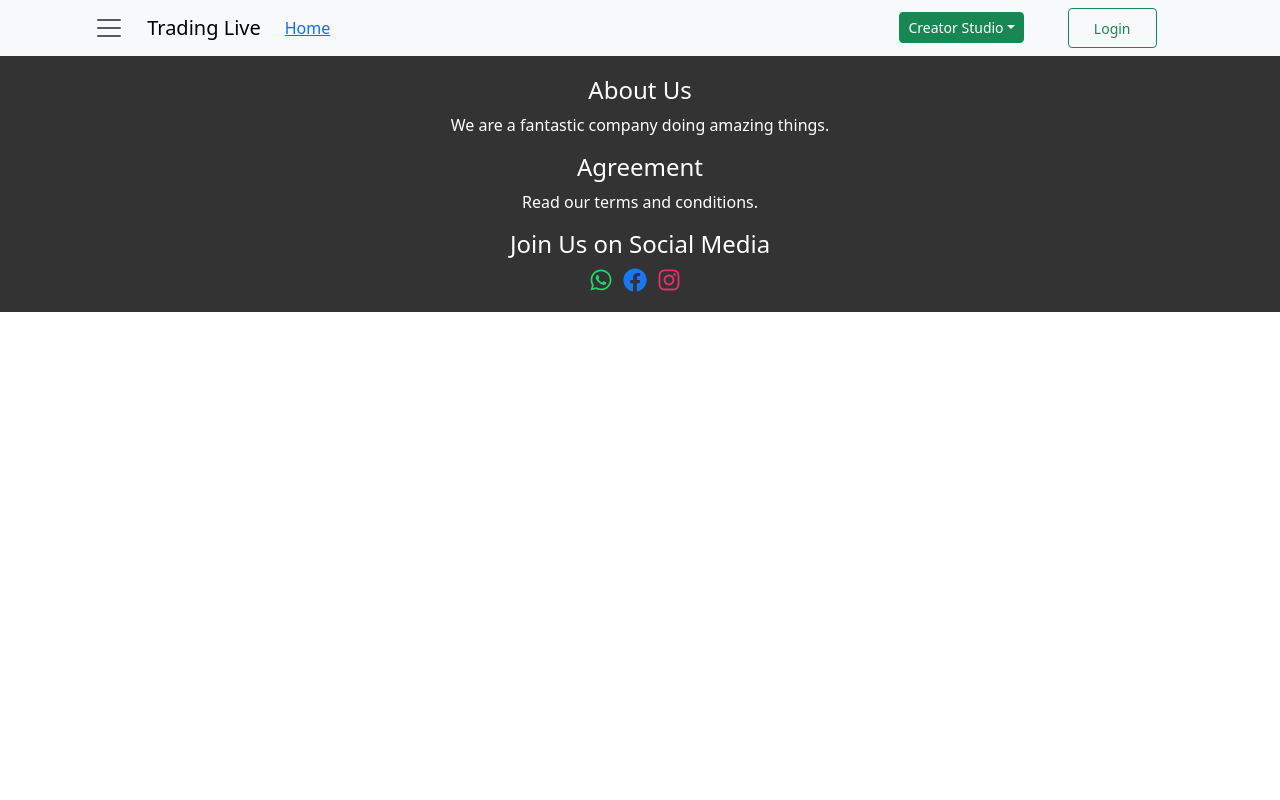
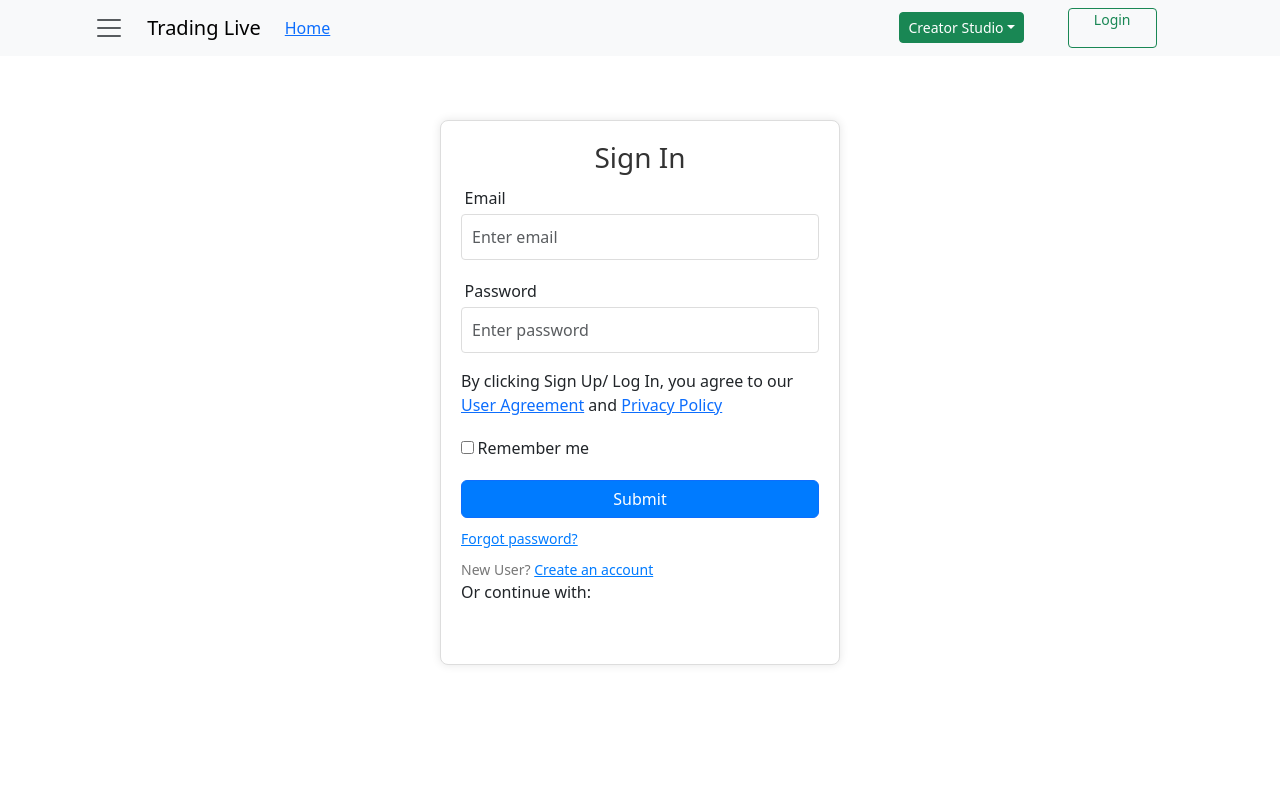
Before and after one commit to basit-nazir-memon/tradewise, a React (Create React App) app: page /Login in a window 1280 px wide. Shown: the top 800 px of the page. Built offline with nearby package versions, Linux system fonts and the light colour scheme.

Commit message:
routes manipulation

```diff
--- a/package.json
+++ b/package.json
@@ -6,6 +6,7 @@
     "@fortawesome/fontawesome-svg-core": "^6.5.1",
     "@fortawesome/free-solid-svg-icons": "^6.5.1",
     "@fortawesome/react-fontawesome": "^0.2.0",
+    "@react-oauth/google": "^0.12.1",
     "@testing-library/jest-dom": "^5.17.0",
     "@testing-library/react": "^13.4.0",
     "@testing-library/user-event": "^13.5.0",
@@ -26,8 +27,8 @@
   },
   "scripts": {
     "start": "react-scripts start",
-    "predeploy" : "npm run build",
-    "deploy" : "gh-pages -d build",
+    "predeploy": "npm run build",
+    "deploy": "gh-pages -d build",
     "build": "react-scripts build",
     "test": "react-scripts test",
     "eject": "react-scripts eject"
--- a/src/App.js
+++ b/src/App.js
@@ -6,12 +6,14 @@ import Ebooks from './pages/Ebooks';
 import Lecturerdetails from './pages/lecturerdetails';
 import Topnavbar from './components/Navbar'
 import Footer from './components/footer';
+import Login from './components/authentication/Login';
 
 function App() {
   return (
       <Router>
         <Topnavbar />
         <Routes>
+          <Route path={'/Login'} element={<Login />}/>
           <Route path={"/"} element={<HomePage />} />
           <Route path='/ebooks' element={<Ebooks/>}/>
           <Route path='/lecturer' element={<Lecturerdetails/>}/>
--- a/src/components/Navbar.js
+++ b/src/components/Navbar.js
@@ -1,8 +1,14 @@
-import { useState } from 'react';
-import { Link } from 'react-router-dom';
-import { Navbar, Container, Nav, Offcanvas, Button, Dropdown } from 'react-bootstrap';
-import 'bootstrap/dist/css/bootstrap.min.css';
-
+import { useState } from "react";
+import { Link } from "react-router-dom";
+import {
+  Navbar,
+  Container,
+  Nav,
+  Offcanvas,
+  Button,
+  Dropdown,
+} from "react-bootstrap";
+import "bootstrap/dist/css/bootstrap.min.css";
 
 function Topnav() {
   const [showOffcanvas, setShowOffcanvas] = useState(false);
@@ -13,39 +19,79 @@ function Topnav() {
     <>
       <Navbar bg="light" expand="lg">
         <Container>
-                    <Offcanvas show={showOffcanvas} onHide={() => setShowOffcanvas(false)}>
-
+          <Offcanvas
+            show={showOffcanvas}
+            onHide={() => setShowOffcanvas(false)}
+          >
             <Offcanvas.Header closeButton>
               <Offcanvas.Title>Menu</Offcanvas.Title>
             </Offcanvas.Header>
             <Offcanvas.Body>
-                            <hr className="dropdown-divider" style={{ borderTop: '1px solid #e0e0e0' }} />
+              <hr
+                className="dropdown-divider"
+                style={{ borderTop: "1px solid #e0e0e0" }}
+              />
               <Nav className="flex-column">
-                                <Nav.Link> <Link to = "/home">Home</Link> </Nav.Link>
-                                <Nav.Link> <Link to ="/features">Features</Link></Nav.Link>
-                                <Nav.Link> <Link to="/pricing">Pricing</Link></Nav.Link>
+                <Nav.Link>
+                  {" "}
+                  <Link to="/home">Home</Link>{" "}
+                </Nav.Link>
+                <Nav.Link>
+                  {" "}
+                  <Link to="/features">Features</Link>
+                </Nav.Link>
+                <Nav.Link>
+                  {" "}
+                  <Link to="/pricing">Pricing</Link>
+                </Nav.Link>
               </Nav>
             </Offcanvas.Body>
           </Offcanvas>
-                    <Navbar.Toggle aria-controls="basic-navbar-nav" onClick={handleOffcanvas} />
+          <Navbar.Toggle
+            aria-controls="basic-navbar-nav"
+            onClick={handleOffcanvas}
+          />
           <Navbar.Brand href="#home">Trading Live</Navbar.Brand>
 
           <Navbar.Collapse id="basic-navbar-nav">
             <Nav className="me-auto">
-                            <Nav.Link > <Link to = "/home">Home</Link> </Nav.Link>
+              <Nav.Link>
+                {" "}
+                <Link to="/home">Home</Link>{" "}
+              </Nav.Link>
               <Dropdown>
-                                <Dropdown.Toggle variant="success" id="dropdown-basic" size="sm">
+                <Dropdown.Toggle
+                  variant="success"
+                  id="dropdown-basic"
+                  size="sm"
+                >
                   Creator Studio
                 </Dropdown.Toggle>
 
                 <Dropdown.Menu>
-                                    <Dropdown.Item href="#/action-1"> Upload Video </Dropdown.Item>
-                                    <Dropdown.Item href="#/action-2"> Upload E-book </Dropdown.Item>
+                  <Dropdown.Item href="#/action-1">
+                    {" "}
+                    Upload Video{" "}
+                  </Dropdown.Item>
+                  <Dropdown.Item href="#/action-2">
+                    {" "}
+                    Upload E-book{" "}
+                  </Dropdown.Item>
                   <Dropdown.Item href="#/action-3"> Stream Now</Dropdown.Item>
-                                    <Dropdown.Item href="#/action-4">Something else</Dropdown.Item>
+                  <Dropdown.Item href="#/action-4">
+                    Something else
+                  </Dropdown.Item>
                 </Dropdown.Menu>
               </Dropdown>
-                            <Button variant="outline-success" id="navbarbutton" size="sm">Login</Button>{' '}
+              <Button
+                as={Link}
+                to="/login"
+                variant="outline-success"
+                id="navbarbutton"
+                size="sm"
+              >
+                Login
+              </Button>{" "}
             </Nav>
           </Navbar.Collapse>
         </Container>
--- /dev/null
+++ b/src/components/authentication/Login.css
@@ -0,0 +1,69 @@
+/* Login.css */
+
+form {
+  max-width: 400px;
+  /* margin: 0 auto; */
+
+  margin-top: 5%;
+  margin-right: auto;
+  margin-left: auto;
+  margin-bottom: 30%;
+  /* margin-bottom: ; */
+  padding: 20px;
+  border: 1px solid #ddd;
+  border-radius: 8px;
+  background-color: #fff;
+  box-shadow: 0 0 10px rgba(0, 0, 0, 0.1);
+}
+
+h3 {
+  text-align: center;
+  color: #333;
+}
+
+.mb-3 {
+  margin-bottom: 15px;
+}
+
+label {
+  font-weight: normal;
+  margin:1%;
+}
+
+.form-control {
+  width: 100%;
+  padding: 10px;
+  border: 1px solid #ddd;
+  border-radius: 4px;
+}
+
+.custom-control-label {
+  font-weight: normal;
+}
+
+.d-grid {
+  margin-top: 15px;
+}
+
+.btn-primary {
+  background-color: #007bff;
+  color: #fff;
+}
+
+.btn-primary:hover {
+  background-color: #0056b3;
+}
+
+.forgot-password {
+  font-size: 14px;
+  color: #777;
+  margin-top: 10px;
+}
+
+.forgot-password a {
+  color: #007bff;
+}
+
+.forgot-password a:hover {
+  text-decoration: underline;
+}
--- /dev/null
+++ b/src/components/authentication/Login.jsx
@@ -0,0 +1,77 @@
+import React, { Component } from "react";
+import { GoogleLogin } from "@react-oauth/google";
+import "./Login.css";
+
+export default class Login extends Component {
+  render() {
+    return (
+      <form className="formbody">
+        <h3>Sign In</h3>
+
+        <div className="mb-3">
+          <label>Email</label>
+          <input
+            type="email"
+            className="form-control"
+            placeholder="Enter email"
+          />
+        </div>
+
+        <div className="mb-3">
+          <label>Password</label>
+          <input
+            type="password"
+            className="form-control"
+            placeholder="Enter password"
+          />
+        </div>
+
+        <div className="mb-3">
+          <p>
+            By clicking Sign Up/ Log In, you agree to our{" "}
+            <a href="/user-agreement">User Agreement</a> and{" "}
+            <a href="/privacy-policy">Privacy Policy</a>
+          </p>
+          <div className="custom-control custom-checkbox">
+            <input
+              type="checkbox"
+              className="custom-control-input"
+              id="customCheck1"
+            />
+            <label className="custom-control-label" htmlFor="customCheck1">
+              Remember me
+            </label>
+          </div>
+        </div>
+
+        <div className="d-grid">
+          <button type="submit" className="btn btn-primary">
+            Submit
+          </button>
+        </div>
+
+        <div className="forgot-password text-right">
+          <a href="#"> Forgot password?</a>
+        </div>
+        <div className="forgot-password text-right">
+          New User? <a href="#">Create an account</a>
+        </div>
+
+        <div className="social-login">
+          Or continue with:
+          <div>
+            <GoogleLogin
+              onSuccess={(credentialResponse) => {
+                console.log(credentialResponse);
+              }}
+              onError={() => {
+                console.log("Login Failed");
+              }}
+            />
+
+          </div>
+        </div>
+      </form>
+    );
+  }
+}
--- a/src/index.js
+++ b/src/index.js
@@ -3,12 +3,15 @@ import ReactDOM from 'react-dom/client';
 import './index.css';
 import App from './App';
 import reportWebVitals from './reportWebVitals';
+import { GoogleOAuthProvider } from '@react-oauth/google';
 
 const root = ReactDOM.createRoot(document.getElementById('root'));
 root.render(
-  <React.StrictMode>
-    <App />
-  </React.StrictMode>
+  <GoogleOAuthProvider clientId="576738002694-akkdtuu3mnu8dkjti39a7390apm2rltd.apps.googleusercontent.com">
+    <React.StrictMode>
+      <App />
+    </React.StrictMode>
+  </GoogleOAuthProvider>
 );
 
 // If you want to start measuring performance in your app, pass a function
```
Also changed, not shown: src/components/authentication/SignUp.jsx (added, +52 -0 lines), 1 other file (tests, documents, lock files or other folders). Lines whose indentation alone changed are shown as unchanged.
